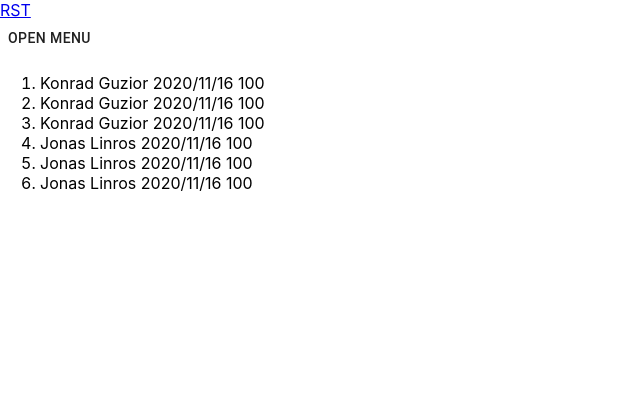
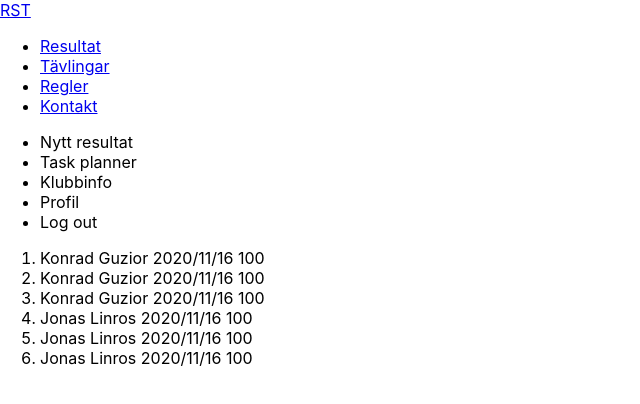
Before and after one commit to MrGuzior/rst, a React (Create React App) app: page / in a window 1280 px wide. Shown: the top 404 px of the page, without its empty margins (0-640 px from the left). Built offline with nearby package versions, Linux system fonts and the light colour scheme.

Commit message:
Removed Materialui menu

```diff
--- a/src/Components/Nav/GlobalNav.jsx
+++ b/src/Components/Nav/GlobalNav.jsx
@@ -1,15 +1,14 @@
 import React from 'react'
 import {NavLink as Link} from 'react-router-dom'
-import {MenuItem} from '@material-ui/core'
 
 const GlobalNav = () => {
     return(
         <nav className='global-nav navigation'>
             <ul>
-                <li><MenuItem><Link to='/results'>Resultat</Link></MenuItem></li>
-                <li><MenuItem><Link to='/competitions'>Tävlingar</Link></MenuItem></li>
-                <li><MenuItem><Link to='/rules'>Regler</Link></MenuItem></li>
-                <li><MenuItem><Link to='/contact'>Kontakt</Link></MenuItem></li>
+                <li><Link to='/results'>Resultat</Link></li>
+                <li><Link to='/competitions'>Tävlingar</Link></li>
+                <li><Link to='/rules'>Regler</Link></li>
+                <li><Link to='/contact'>Kontakt</Link></li>
             </ul>
         </nav>
     )
--- a/src/Components/Nav/Nav.jsx
+++ b/src/Components/Nav/Nav.jsx
@@ -1,26 +1,12 @@
 import React, {useState} from 'react'
 import GlobalNav from './GlobalNav'
 import PersonalNav from './PersonalNav'
-import {Button, Menu, MenuItem} from '@material-ui/core'
 
 const Nav = () => {
-    const [showMenu, setShowMenu] = useState(false)
-    const toogleMenu = () => setShowMenu(!showMenu)
     return(
         <section className='nav navigation'>
-            <Button aria-controls="simple-menu" aria-haspopup="true" onClick={toogleMenu}>
-            Open Menu
-            </Button>
-            <Menu
-            id="simple-menu"
-            anchorEl={showMenu}
-            keepMounted
-            open={showMenu}
-            onClose={toogleMenu}
-            >
-            <GlobalNav/>
-            <PersonalNav/>
-            </Menu>
+                    <GlobalNav/>
+                    <PersonalNav/>
         </section>
     )
 }
--- a/src/Components/Nav/PersonalNav.jsx
+++ b/src/Components/Nav/PersonalNav.jsx
@@ -1,15 +1,14 @@
 import React from 'react'
-import {MenuItem} from '@material-ui/core'
 
 const PersonalNav = () => {
     return(
         <nav className='personal-nav navigation'>
             <ul>
-                <li><MenuItem>Nytt resultat</MenuItem></li>
-                <li><MenuItem>Task planner</MenuItem></li>
-                <li><MenuItem>Klubbinfo</MenuItem></li>
-                <li><MenuItem>Profil</MenuItem></li>
-                <li><MenuItem>Log out</MenuItem></li>
+                <li>Nytt resultat</li>
+                <li>Task planner</li>
+                <li>Klubbinfo</li>
+                <li>Profil</li>
+                <li>Log out</li>
             </ul>
         </nav>
     )
```
Also changed, not shown: src/style/index.css (line endings or trailing spaces).
